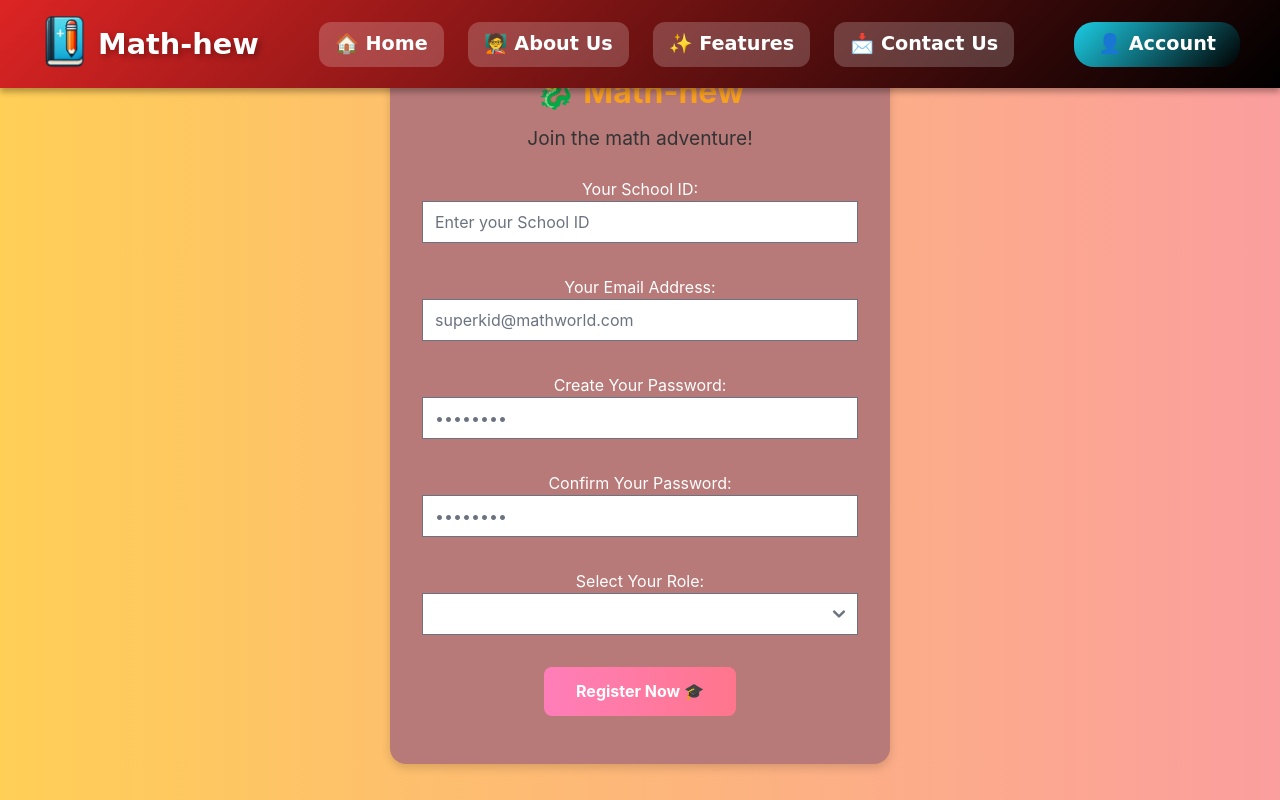
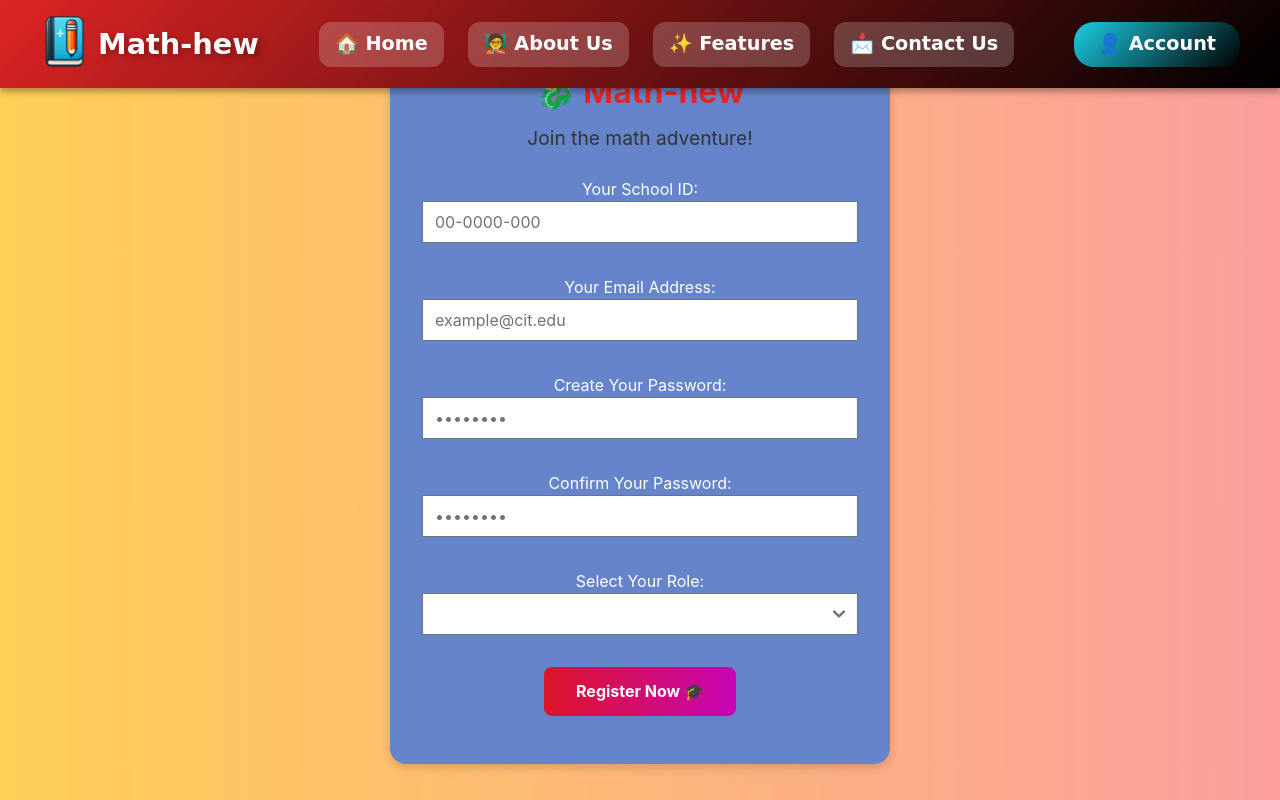
Before and after one commit to daniel-guinita/Math-hew, a React (Create React App) app: page /register in a window 1280 px wide. Shown: the top 800 px of the page. Built offline with nearby package versions, Linux system fonts and the light colour scheme.

Commit message:
registration,signin another changes

```diff
--- a/src/pages/Registration.jsx
+++ b/src/pages/Registration.jsx
@@ -15,6 +15,19 @@ export default function Register() {
   const dispatch = useDispatch();
   const navigate = useNavigate();
 
+  // Helper function to format the School ID as XX-XXXX-XXX
+  const formatSchoolId = (value) => {
+  const cleaned = value.replace(/\D/g, ""); // Remove all non-numeric characters
+  const match = cleaned.match(/^(\d{0,2})(\d{0,4})(\d{0,3})$/); // Match the pattern
+  if (!match) return value;
+
+  // Add dashes as needed
+  const formatted = [match[1], match[2], match[3]]
+    .filter((group) => group)
+    .join("-");
+  return formatted;
+};
+
   const handleChange = (e) => {
     setFormData({ ...formData, [e.target.id]: e.target.value.trim() });
   };
@@ -26,6 +39,9 @@ export default function Register() {
   const handleSubmit = (e) => {
     e.preventDefault();
 
+    const emailRegex = /^[a-zA-Z0-9._%+-]+@cit\.edu$/; // Only emails ending with @cit.edu
+    const schoolIdRegex = /^\d{2}-\d{4}-\d{3}$/; // Format: XX-XXXX-XXX
+
     if (
       !formData.email ||
       !formData.password ||
@@ -34,6 +50,16 @@ export default function Register() {
       !formData.schoolId
     ) {
       setErrorMessage("Please fill all the fields, including School ID and role.");
+      return;
+    }
+
+    if (!emailRegex.test(formData.email)) {
+      setErrorMessage("Email must be in the format: example@cit.edu");
+      return;
+    }
+
+    if (!schoolIdRegex.test(formData.schoolId)) {
+      setErrorMessage("School ID must be in the format: XX-XXXX-XXX");
       return;
     }
 
@@ -62,6 +88,7 @@ export default function Register() {
     }, 1000);
   };
 
+
   const togglePasswordVisibility = () => setShowPassword(!showPassword);
 
   const toggleConfirmPasswordVisibility = () =>
@@ -80,20 +107,26 @@ export default function Register() {
           <Label htmlFor="schoolId" value="Your School ID:" />
           <TextInput
             type="text"
-                placeholder="Enter your School ID"
+            placeholder="00-0000-000"
             id="schoolId"
-                onChange={handleChange}
+            value={formData.schoolId || ""}
+            onChange={(e) =>
+              setFormData({ ...formData, schoolId: formatSchoolId(e.target.value) })
+            }
           />
         </div>
+
+
       <div>
         <Label htmlFor="email" value="Your Email Address:" />
         <TextInput
           type="email"
-                placeholder="superkid@mathworld.com"
+          placeholder="example@cit.edu"
           id="email"
           onChange={handleChange}
         />
       </div>
+
             <div className="relative">
               <Label htmlFor="password" value="Create Your Password:" />
               <TextInput
--- a/src/pages/SignIn.jsx
+++ b/src/pages/SignIn.jsx
@@ -22,8 +22,21 @@ export default function SignIn() {
   const handleSubmit = (e) => {
     e.preventDefault();
 
+    const emailRegex = /^[a-zA-Z0-9._%+-]+@cit\.edu$/; // Only emails ending with @cit.edu
+    const schoolIdRegex = /^\d{2}-\d{4}-\d{3}$/; // Format: 00-0000-000
+
     if (!formData.identifier || !formData.password) {
       setErrorMessage("Please fill all the fields!");
+      return;
+    }
+
+    if (
+      !emailRegex.test(formData.identifier) &&
+      !schoolIdRegex.test(formData.identifier)
+    ) {
+      setErrorMessage(
+        "Identifier must be a valid email (example@cit.edu) or School ID (00-0000-000)"
+      );
       return;
     }
 
--- a/src/styles/Registration.css
+++ b/src/styles/Registration.css
@@ -8,7 +8,7 @@
 }
 
 .register-card {
-  background: #b87979;
+  background: #6584c9;
   border-radius: 1rem;
   box-shadow: 0px 4px 10px rgba(0, 0, 0, 0.15);
   max-width: 500px;
@@ -24,7 +24,7 @@
 .register-logo {
   font-size: 2rem;
   font-weight: bold;
-  color: #f79f1f;
+  color: #e02626;
 }
 
 .register-subtext {
@@ -60,7 +60,7 @@
   background-color: #ffe6e6; /* Light red background for readability */
   padding: 0.5rem 1rem;
   border-radius: 8px; /* Rounded corners */
-  border: 1px solid #ff9999; /* Add a slight border for visibility */
+  border: 1px solid #b80808; /* Add a slight border for visibility */
 }
 
 /* Centering the button container */
@@ -71,7 +71,7 @@
 }
 
 .register-button {
-  background: linear-gradient(to right, #ff7eb9, #ff758c);
+  background: linear-gradient(to right, #dd1526, #c705b7);
   color: #ffffff;
   font-size: 1rem;
   font-weight: bold;
--- a/src/styles/SignIn.css
+++ b/src/styles/SignIn.css
@@ -10,7 +10,7 @@
 
 /* Card Styling */
 .signin-card {
-  background: #b87979;
+  background: #6584c9;
   border-radius: 1rem;
   box-shadow: 0px 4px 10px rgba(0, 0, 0, 0.15);
   max-width: 500px;
@@ -27,7 +27,7 @@
 .signin-logo {
   font-size: 2rem;
   font-weight: bold;
-  color: #f79f1f;
+  color: #e02626;
 }
 
 .signin-subtext {
@@ -75,7 +75,7 @@
 }
 
 .signin-button {
-  background: linear-gradient(to right, #ff758c, #ff7eb9);
+  background: linear-gradient(to right, #dd1526, #c705b7);
   color: #ffffff;
   font-size: 1rem;
   font-weight: bold;
```
Lines whose indentation alone changed are shown as unchanged.
